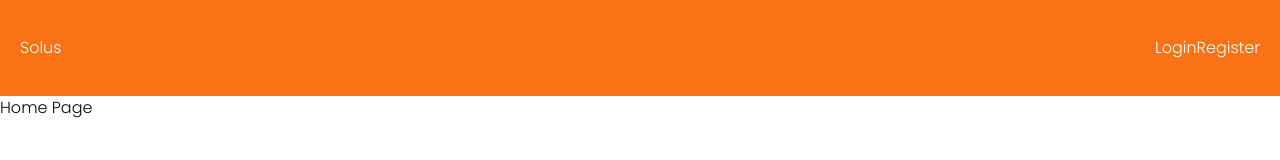
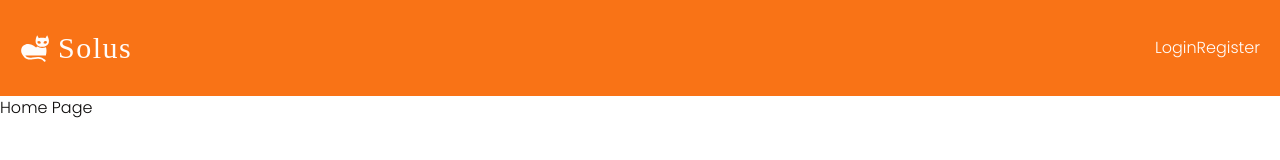
Before and after one commit to Nimira43/Animated-Menu-Effect-II, a Next.js app: page / in a window 1280 px wide. Shown: the top 160 px of the page. Built offline with nearby package versions, Linux system fonts and the light colour scheme; no server answers; a web font is replaced by a local one.

Commit message:
Styling the logo and logo text

```diff
--- a/app/layout.tsx
+++ b/app/layout.tsx
@@ -1,7 +1,7 @@
 import type { Metadata } from 'next'
 import { Poppins } from 'next/font/google'
 import './globals.css'
-// import { GiStripedSun } from 'react-icons/gi'
+import { GiCat } from 'react-icons/gi'
 import Link from 'next/link'
 import { AuthProvider } from '@/context/auth'
 import AuthButtons from '@/components/auth-buttons'
@@ -26,7 +26,13 @@ export default function RootLayout({
       <body className={poppins.className}>
         <AuthProvider>
           <nav className='bg-primary text-light p-5 h-24 flex items-center justify-between'>
-            <Link href='/'>Solus</Link>
+            <Link
+              className='logo text-3xl tracking-wider flex gap-2 items-center'
+              href='/'
+            >
+              <GiCat />
+              <span>Solus</span>
+            </Link>
             <ul>
               <li>
                 <AuthButtons />
```
